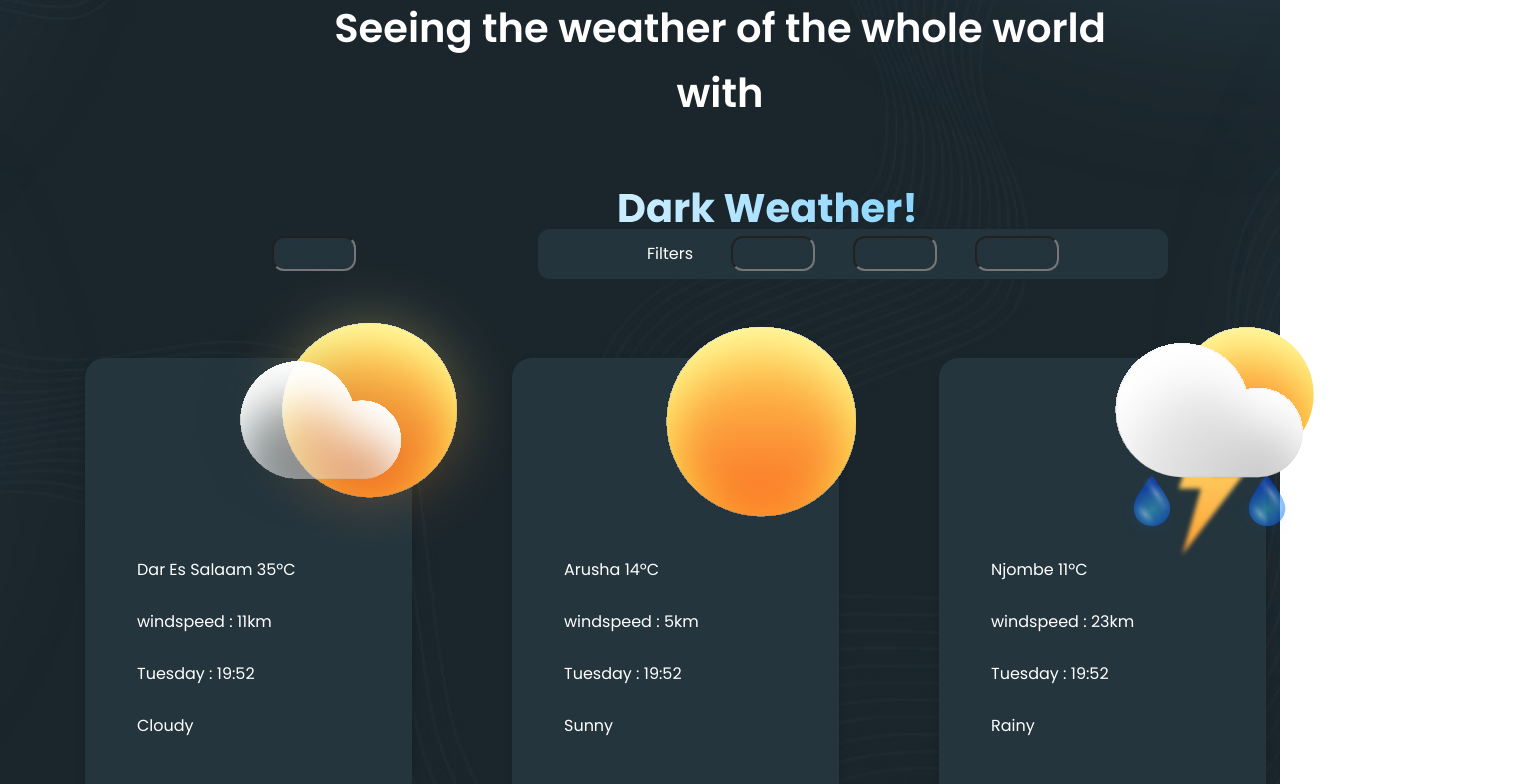
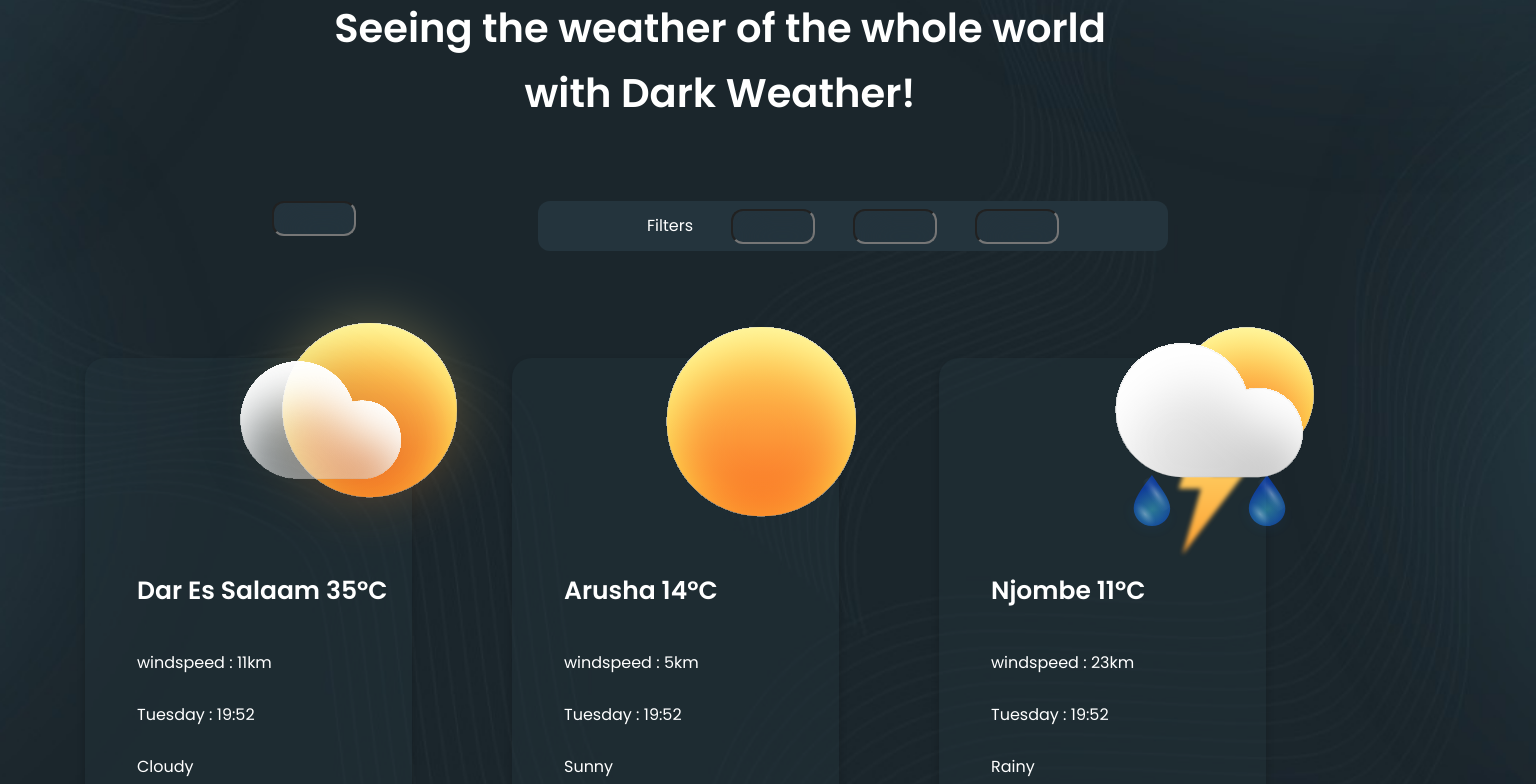
Before and after one commit to mavrk-mose/dark-weather, a React (Vite) app: page / in a window 1280 px wide. Shown: the part 220-1004 px from the top of the page, 1536 px wide, since content can reach past the window. Built offline with nearby package versions, Linux system fonts and the light colour scheme.

Commit message:
added axios for handling API calls and made background responsive

```diff
--- a/index.html
+++ b/index.html
@@ -3,6 +3,7 @@
   <head>
     <meta charset="UTF-8" />
     <link rel="icon" type="image/svg+xml" href="./src/assets/Tshower.svg" />
+
     <meta name="viewport" content="width=device-width, initial-scale=1.0" />
     <title>Dark Weather</title>
   </head>
--- a/package.json
+++ b/package.json
@@ -9,6 +9,7 @@
     "preview": "vite preview"
   },
   "dependencies": {
+    "axios": "^1.0.0",
     "react": "^18.2.0",
     "react-dom": "^18.2.0"
   },
--- a/src/App.tsx
+++ b/src/App.tsx
@@ -2,11 +2,13 @@ import pcloudy from './assets/pcloudy.svg';
 import sunny from './assets/sun.svg';
 import rainy from './assets/Tshower.svg';
 import logo from './assets/logo.svg'
+
+//const url = 'https://api.openweathermap.org/data/3.0/onecall?q={city name}&appid=93de778a8de80994ecaaee49126e92e9';
 function App() {
 
   return (
+  <div className="container">
     <div className="app">
-    <div className="container">
       <div className="navbar">
         <h2>Dark Weather</h2>
         <ul>
@@ -17,7 +19,7 @@ function App() {
         <button>Sign up</button>
       </div>
       <div className="content">
-        <h3>Seeing the weather of the whole world with <img src={logo} alt="logo"/></h3>
+        <h3>Seeing the weather of the whole world with Dark Weather!</h3>
       </div>
       <div className="filters">
         <div className="search-box">
@@ -34,7 +36,7 @@ function App() {
         <div className="card">
           <img src={pcloudy} className="weather-icon-1" alt="pcloudy" />
             <div className="info-card">
-              <p>Dar Es Salaam 35ºC</p>
+              <h4>Dar Es Salaam 35ºC</h4>
               <ul>windspeed : 11km</ul>
               <ul>Tuesday : 19:52</ul>
               <ul>Cloudy</ul>
@@ -43,7 +45,7 @@ function App() {
         <div className="card">
         <img src={sunny} className="weather-icon-2" alt="sunny" />
           <div className="info-card">
-              <p>Arusha 14ºC</p>
+              <h4>Arusha 14ºC</h4>
               <ul>windspeed : 5km</ul>
               <ul>Tuesday : 19:52</ul>
               <ul>Sunny</ul>
@@ -52,7 +54,7 @@ function App() {
         <div className="card">
         <img src={rainy} className="weather-icon-3" alt="rainy" />
           <div className="info-card">
-              <p>Njombe 11ºC</p>
+              <h4>Njombe 11ºC</h4>
               <ul>windspeed : 23km</ul>
               <ul>Tuesday : 19:52</ul>
               <ul>Rainy</ul>
@@ -60,7 +62,7 @@ function App() {
         </div>
       </div>
     </div>
-    </div>
+  </div>
   )
 }
 
--- a/src/index.css
+++ b/src/index.css
@@ -30,7 +30,16 @@ h3{
   left: 331px;
   right: 331px;
 }
-
+h4{
+  width: 251px;
+  height: 65px;
+  font-weight: 700;
+  font-size: 25px;
+  line-height: 65px;
+}
+.logo{
+  display: inline-block;
+}
 .app{
   position: relative;
   width: 100%;
@@ -41,7 +50,7 @@ h3{
   content: '';
   background: url('./assets/background.jpeg') no-repeat center center/cover;
   position: absolute;
-  width: 100%;
+  width: 120%;
   height: 180%;
   top: 0;
   left: 0;
@@ -70,7 +79,7 @@ h3{
   top: 0px;
 }
 .card {
-  background: #24353E;
+  background-color: rgba(36, 53, 62, 0.4);
   box-shadow: 0 4px 8px 0 rgba(0,0,0,0.2);
   transition: 0.3s;
   width: 327px;
@@ -96,6 +105,7 @@ h3{
   right: 52px;
   bottom: 20px;
 }
+
 .cards{
   display: flex;
   flex-direction: row;
@@ -108,16 +118,19 @@ h3{
   left: 85px;
   top: 547px;
 }
+
 ul{
   display: flex;
   flex-direction: row;
   align-items: flex-start;
   gap: 50px;
 }
+
 li{
   display:inline;
   font-size: 20px;
 }
+
 button{
   font-size: 20px;
   width: 135px;
@@ -127,6 +140,7 @@ button{
   box-shadow: inset 7px 7px 10px rgba(79, 136, 167, 0.3);
   border-radius: 20px;
 }
+
 .navbar{
   display: flex;
   flex-direction: row;
@@ -151,7 +165,7 @@ button{
   display: flex;
   flex-direction: row;
   justify-content: center;
-  align-items: center;
+  align-items: flex-start;
   padding: 0px;
   gap: 182px;
 
--- a/src/main.tsx
+++ b/src/main.tsx
@@ -1,5 +1,6 @@
 import React from 'react'
 import ReactDOM from 'react-dom/client'
+import axios from 'axios';
 import App from './App'
 import './index.css'
 
```
Also changed, not shown: 1 other file (tests, documents, lock files or other folders).
